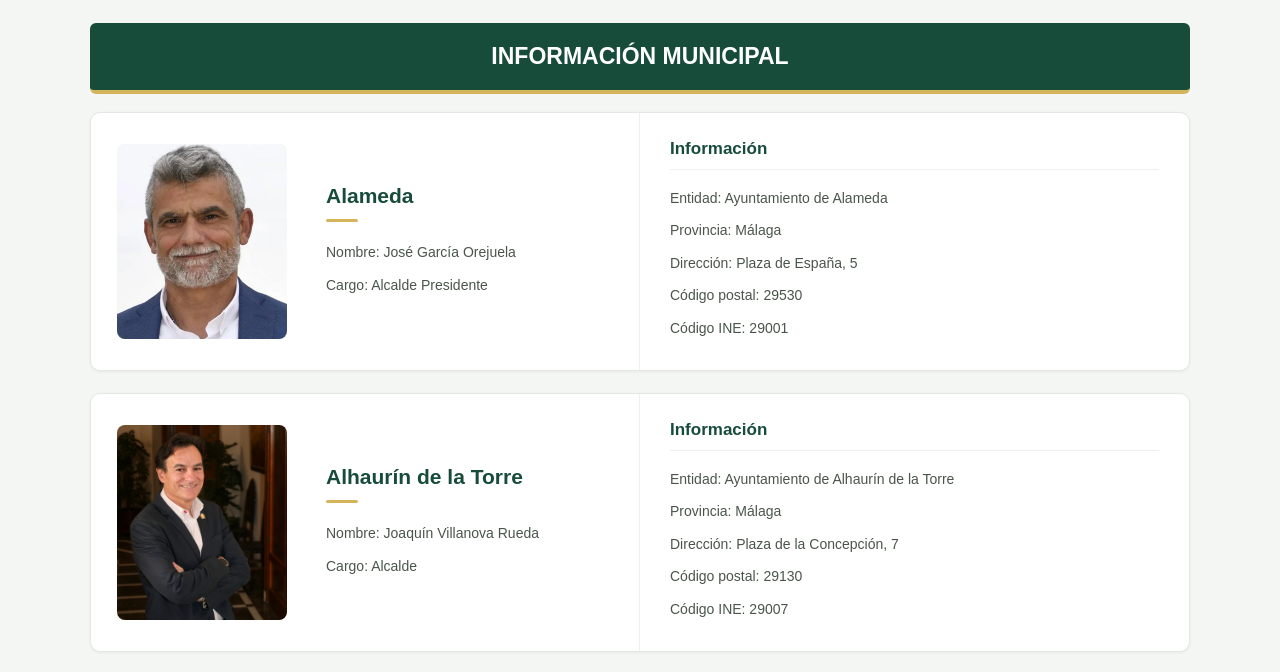
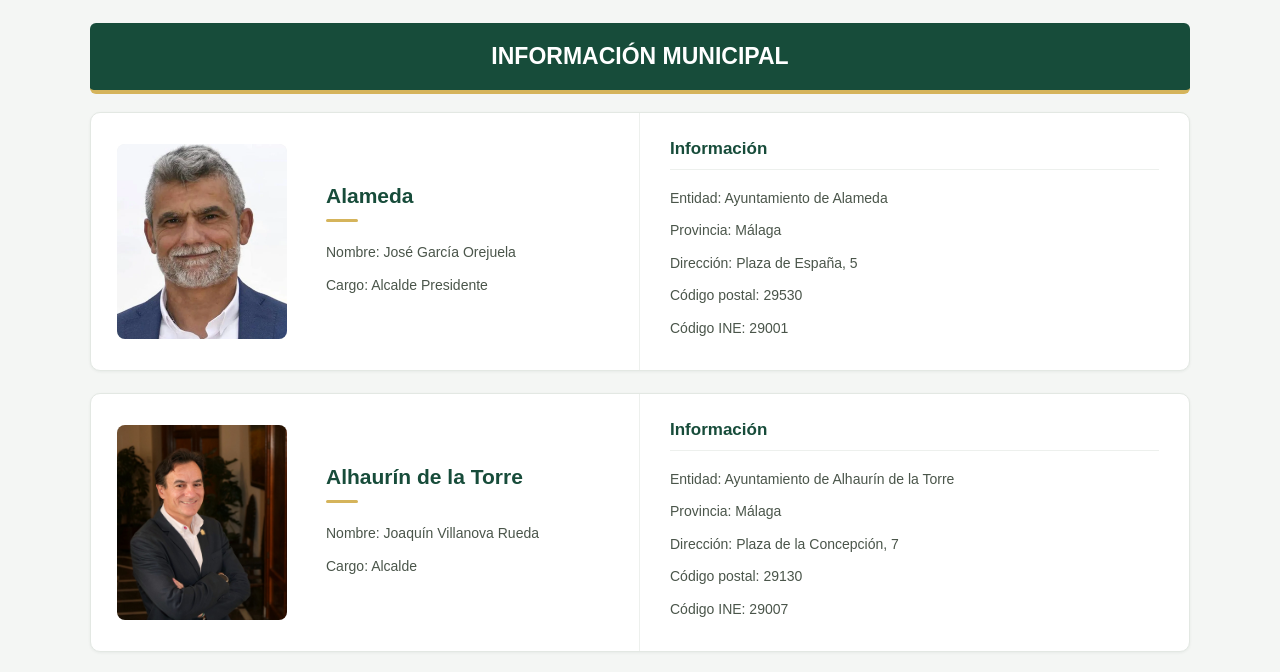
Before and after one commit to LoliCSharp3000/Proyecto-Lenguaje-de-Marcas, a plain HTML site: page index.html in a window 1280 px wide. Shown: the part 90-762 px from the top of the page. Drawn offline with Linux system fonts and the light colour scheme.

Commit message:
Adaptar para moviles

```diff
--- a/style.css
+++ b/style.css
@@ -224,6 +224,8 @@ html {
     overflow: hidden;
     border-radius: 8px;
     background: #f0f3f0;
+    object-fit: cover;
+    object-position: top;
 }
 
 .foto img {
@@ -231,6 +233,8 @@ html {
     height: 100%;
     object-fit: cover;
     display: block;
+     object-fit: cover;
+    object-position: top;
 }
 
 /* Nombre del municipio */
```
